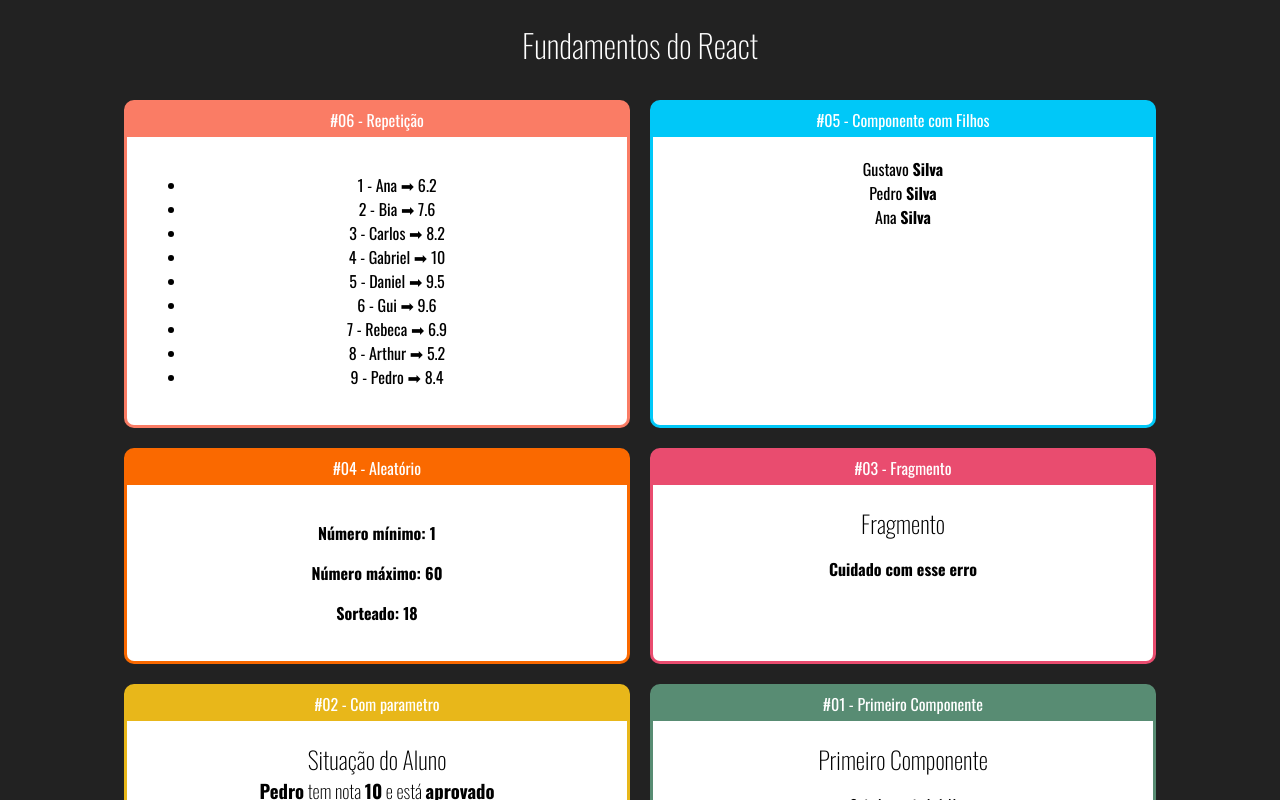
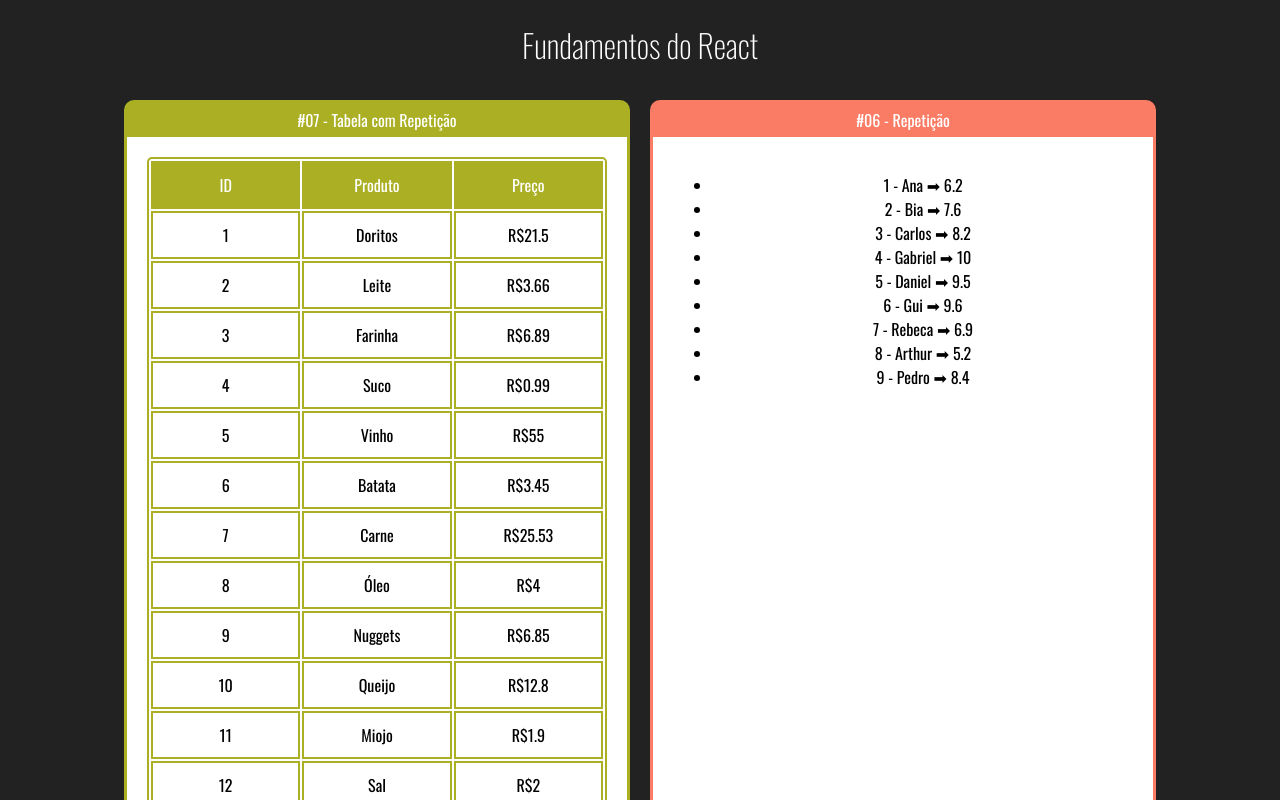
Before and after one commit to P4ul1t0s/fundamentos-react, a React (Create React App) app: page / in a window 1280 px wide. Shown: the top 800 px of the page. Built offline with nearby package versions, Linux system fonts and the light colour scheme.

Commit message:
Tabela com Repetição

```diff
--- a/src/App.jsx
+++ b/src/App.jsx
@@ -8,12 +8,17 @@ import Card from './components/layout/Card'
 import Famila from './components/basics/Famila'
 import FamiliaMembro from './components/basics/FamiliaMembro'
 import ListaAlunos from './components/loop/ListaAlunos'
+import ListaProdutos from './components/loop/ListaProdutos'
 import './index.css'
 
 export default () => (
     <div className="App">
         <h1>Fundamentos do React</h1>
         <div className="Cards">
+            <Card titulo="#07 - Tabela com Repetição" color="#AAAF23">
+                <ListaProdutos/>
+            </Card>
+
             <Card titulo="#06 - Repetição" color="#FA7C65">
                 <ListaAlunos/>
             </Card>
--- a/src/components/loop/ListaAlunos.jsx
+++ b/src/components/loop/ListaAlunos.jsx
@@ -2,7 +2,7 @@ import React from 'react'
 import alunos from '../../data/alunos'
 
 export default props => {
-    const lis = alunos.map((aluno) => {
+    const lista = alunos.map((aluno) => {
         return(
             <li key={alunos.id}>
                 {aluno.id} - {aluno.nome} ➡ {aluno.nota}
@@ -13,7 +13,7 @@ export default props => {
     return(
         <div>
             <ul>
-                {lis}
+                {lista}
             </ul>
         </div>
     )
--- /dev/null
+++ b/src/components/loop/ListaProdutos.css
@@ -0,0 +1,21 @@
+table{
+    border-radius: 5px;
+    width: 100%;
+}
+
+table, td{
+    border: 2px solid #AAAF23;
+}
+
+tr{
+    height: 3em;
+}
+
+td{
+    width: 33%;
+}
+
+#cabecalho{
+    background-color: #AAAF23;
+    color: #fff;
+}
--- /dev/null
+++ b/src/components/loop/ListaProdutos.jsx
@@ -0,0 +1,26 @@
+import React from 'react'
+import './ListaProdutos.css'
+import produtos from '../../data/produtos'
+
+export default props => {
+    const lista = produtos.map((prod) => {
+        return(
+            <tr key={prod.id}>
+                <td>{prod.id}</td>
+                <td>{prod.nome}</td>
+                <td>R${prod.preco}</td>
+            </tr>
+        )
+    })
+
+    return(
+        <table>
+            <tr id="cabecalho">
+                <td>ID</td>
+                <td>Produto</td>
+                <td>Preço</td>
+            </tr>
+            {lista}
+        </table>
+    )
+}
--- /dev/null
+++ b/src/data/produtos.js
@@ -0,0 +1,15 @@
+export default [
+    {id: 1, nome: 'Doritos', preco: 21.50},
+    {id: 2, nome: 'Leite', preco: 3.66},
+    {id: 3, nome: 'Farinha', preco: 6.89},
+    {id: 4, nome: 'Suco', preco: 0.99},
+    {id: 5, nome: 'Vinho', preco: 55.00},
+    {id: 6, nome: 'Batata', preco: 3.45},
+    {id: 7, nome: 'Carne', preco: 25.53},
+    {id: 8, nome: 'Óleo', preco: 4.00},
+    {id: 9, nome: 'Nuggets', preco: 6.85},
+    {id: 10, nome: 'Queijo', preco: 12.80},
+    {id: 11, nome: 'Miojo', preco: 1.90},
+    {id: 12, nome: 'Sal', preco: 2.00},
+    {id: 13, nome: 'Bolo', preco: 45.00},
+]
```
